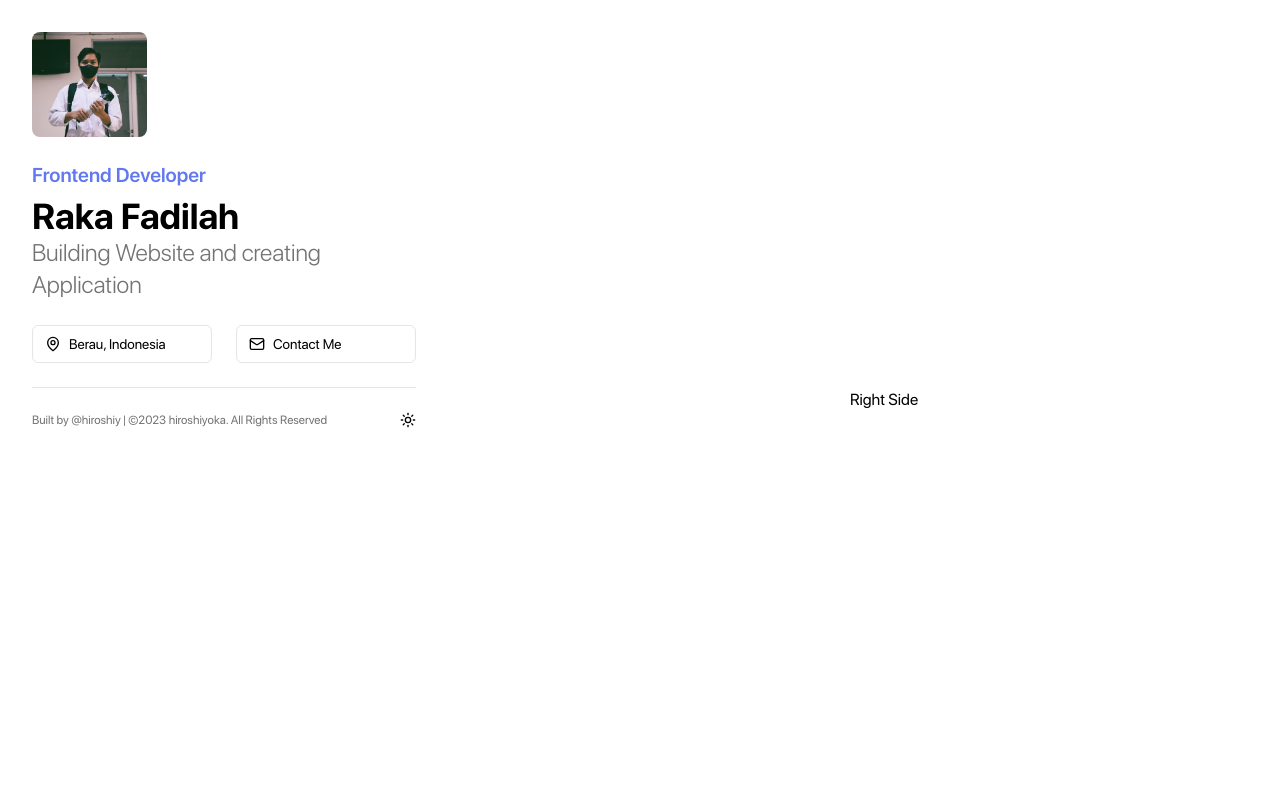
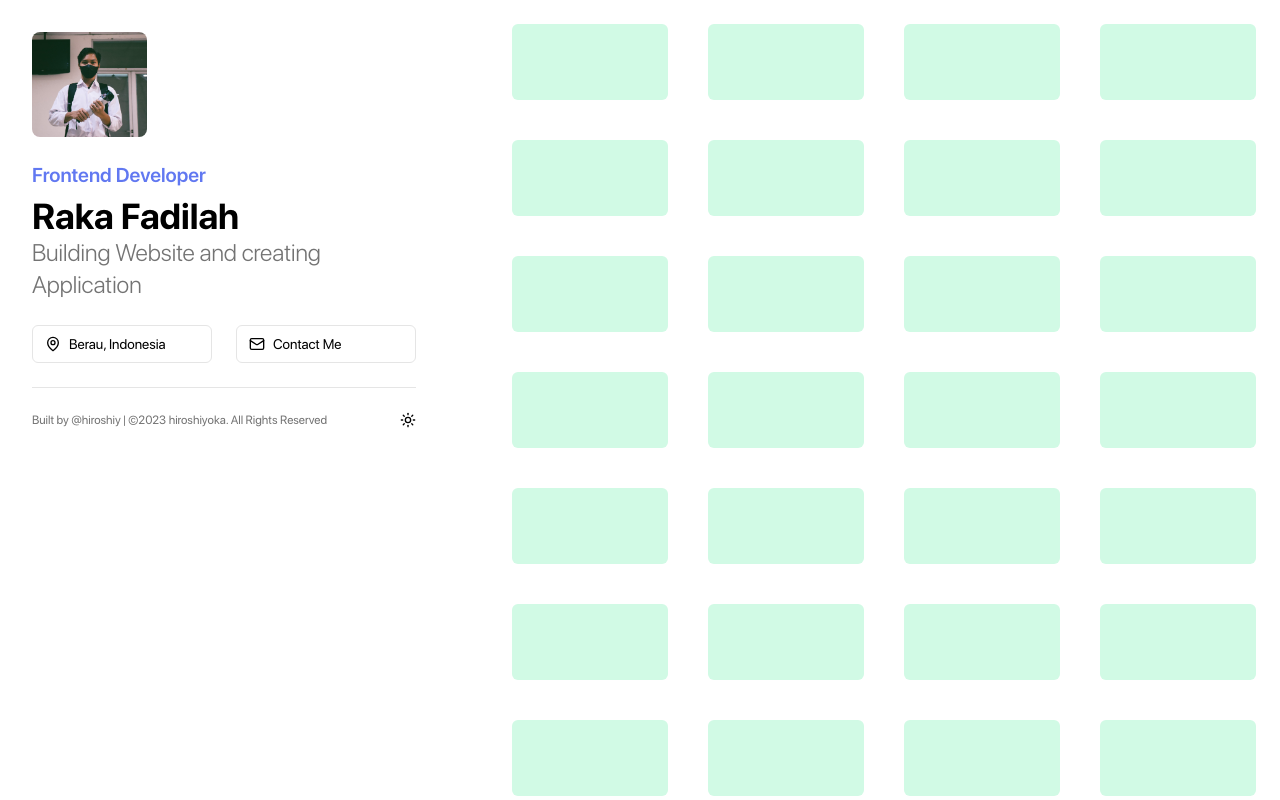
Before and after one commit to hiroshiyoka/hiroshiy.bento, a Next.js app: page / in a window 1280 px wide. Built offline with nearby package versions, Linux system fonts and the light colour scheme.

Commit message:
creating a grid design

```diff
--- a/app/page.tsx
+++ b/app/page.tsx
@@ -3,6 +3,10 @@ import { LuMapPin, LuMail } from "react-icons/lu";
 import { ThemeToggle } from '@/components/theme.toggle'
 import { siteConfig } from '@/config/site.config'
 import Image from 'next/image'
+import { Grid } from "lucide-react";
+
+const GridItems = new Array(36).fill(0);
+
 
 export default function Home() {
   return (
@@ -52,9 +56,11 @@ export default function Home() {
         </div>
       </div>
 
-      <div className="flex-1 p-6 h-full">
-        <div className="flex items-center justify-center h-full rounded-md dark:bg-emerald-700">
-          Right Side
+      <div className="flex-1 h-full">
+        <div className="w-full h-full p-6 overflow-y-auto grid grid-cols-4 auto-rows-[76px] gap-10">
+          {GridItems.map((item, index) => {
+            return <div key={index} className="bg-emerald-100 rounded-md" />
+          })}
         </div>
       </div>
     </main>
```
